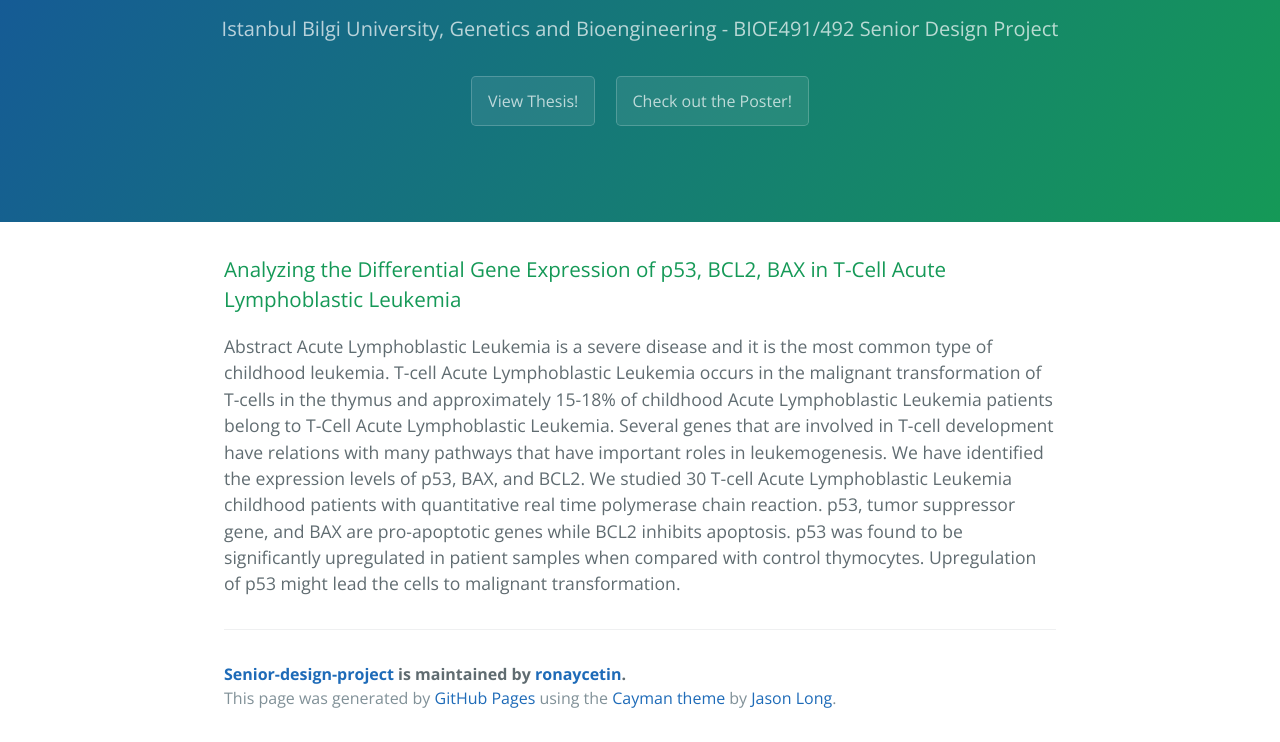
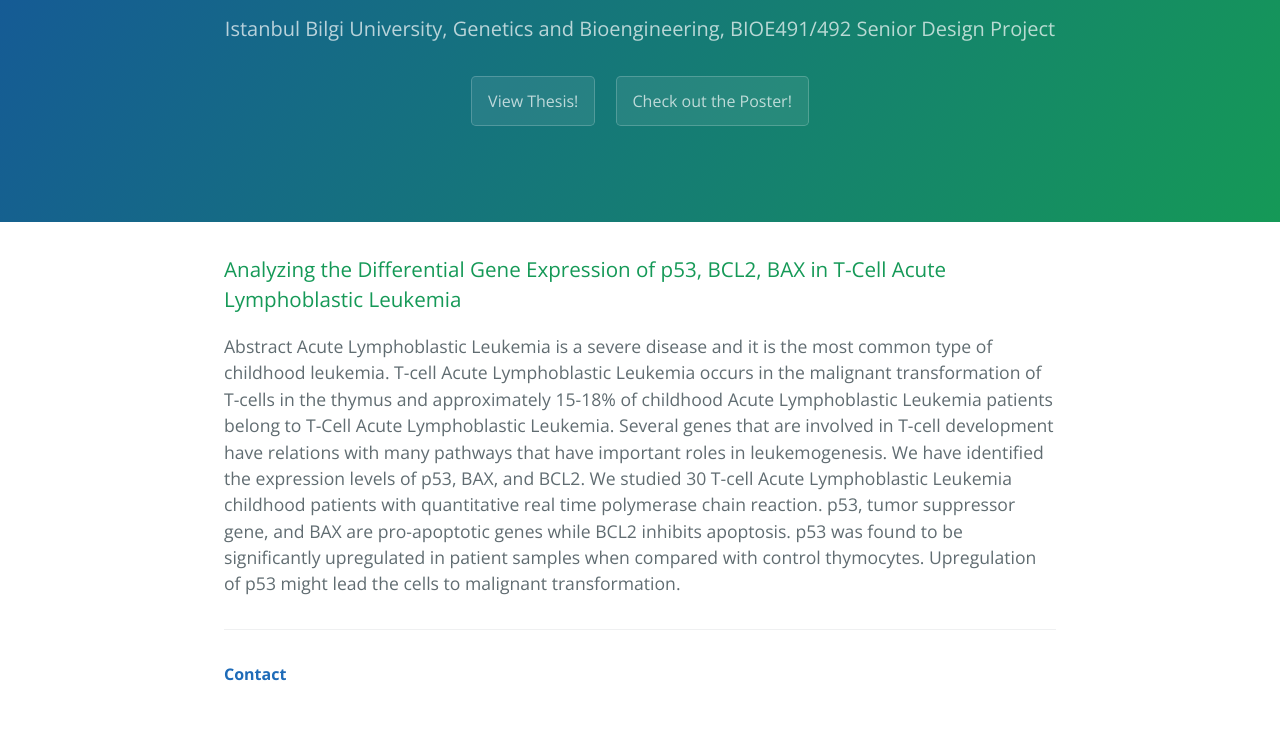
Before and after one commit to ronaycetin/Senior-Design-Project, a plain HTML site: page index.html in a window 1280 px wide. Shown: the part 161-903 px from the top of the page. After the commit the page ends 879 px from the top, so only its background shows below. Drawn offline with nearby package versions, Linux system fonts and the light colour scheme.

Commit message:
second commit

```diff
--- a/index.html
+++ b/index.html
@@ -12,7 +12,7 @@
   <body>
     <section class="page-header">
       <h1 class="project-name">Senior Design Project</h1>
-      <h2 class="project-tagline">Istanbul Bilgi University, Genetics and Bioengineering - BIOE491/492 Senior Design Project </h2>
+      <h2 class="project-tagline">Istanbul Bilgi University, Genetics and Bioengineering, BIOE491/492 Senior Design Project </h2>
       <a href="http://ronaycetin.github.io/Senior-Design-Project/files/thesis.pdf" class="btn">View Thesis!</a>
       <a href="http://ronaycetin.github.io/Senior-Design-Project/files/poster.pdf" class="btn">Check out the Poster!</a>
     </section>
@@ -26,9 +26,7 @@ Abstract
 Acute Lymphoblastic Leukemia is a severe disease and it is the most common type of childhood leukemia. T-cell Acute Lymphoblastic Leukemia occurs in the malignant transformation of T-cells in the thymus and approximately 15-18% of childhood Acute Lymphoblastic Leukemia patients belong to T-Cell Acute Lymphoblastic Leukemia. Several genes that are involved in T-cell development have relations with many pathways that have important roles in leukemogenesis. We have identified the expression levels of p53, BAX, and BCL2. We studied 30 T-cell Acute Lymphoblastic Leukemia childhood patients with quantitative real time polymerase chain reaction. p53, tumor suppressor gene, and BAX are pro-apoptotic genes while BCL2 inhibits apoptosis. p53 was found to be significantly upregulated in patient samples when compared with control thymocytes. Upregulation of p53 might lead the cells to malignant transformation.</p>
 
       <footer class="site-footer">
-        <span class="site-footer-owner"><a href="https://github.com/ronaycetin/Senior-Design-Project">Senior-design-project</a> is maintained by <a href="https://github.com/ronaycetin">ronaycetin</a>.</span>
-
-        <span class="site-footer-credits">This page was generated by <a href="https://pages.github.com">GitHub Pages</a> using the <a href="https://github.com/jasonlong/cayman-theme">Cayman theme</a> by <a href="https://twitter.com/jasonlong">Jason Long</a>.</span>
+        <span class="site-footer-owner"><a href="mailto:ronaycetin@gmail.com">Contact</a></span>
       </footer>
 
     </section>
```
